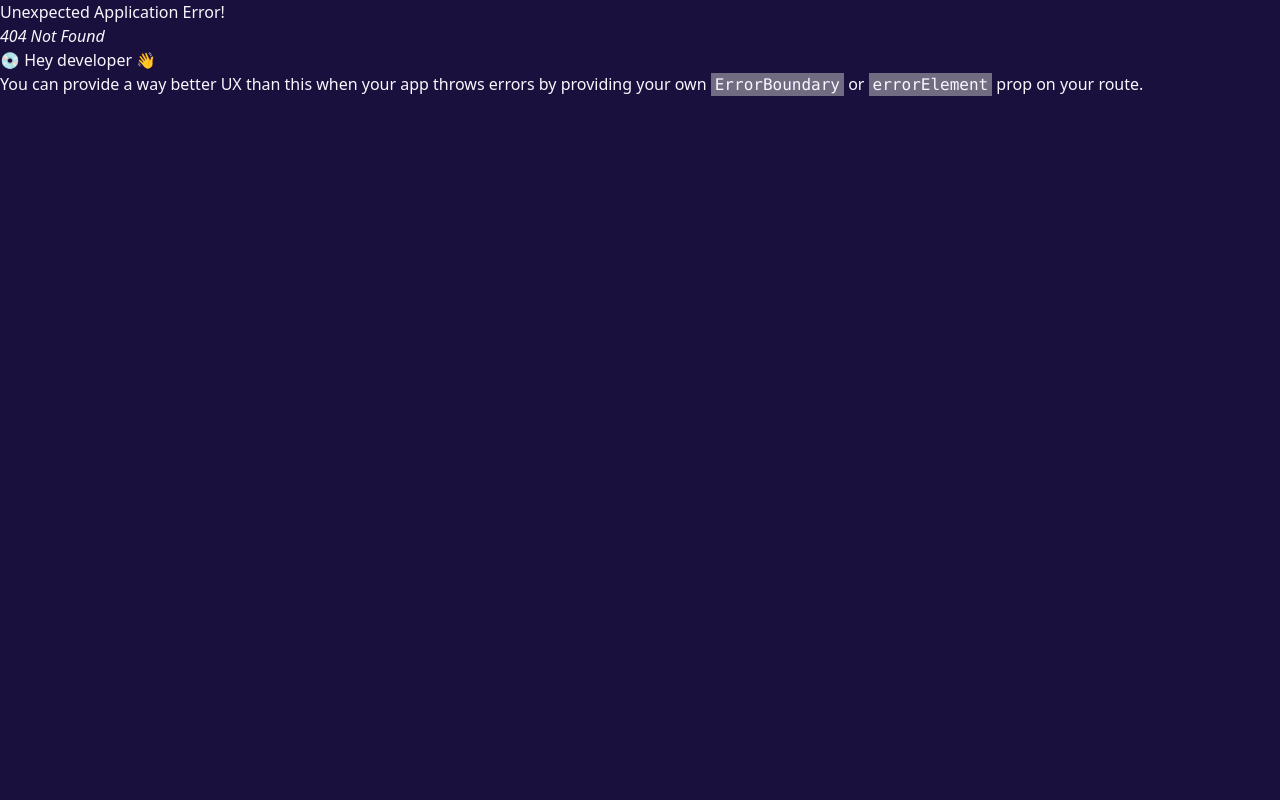
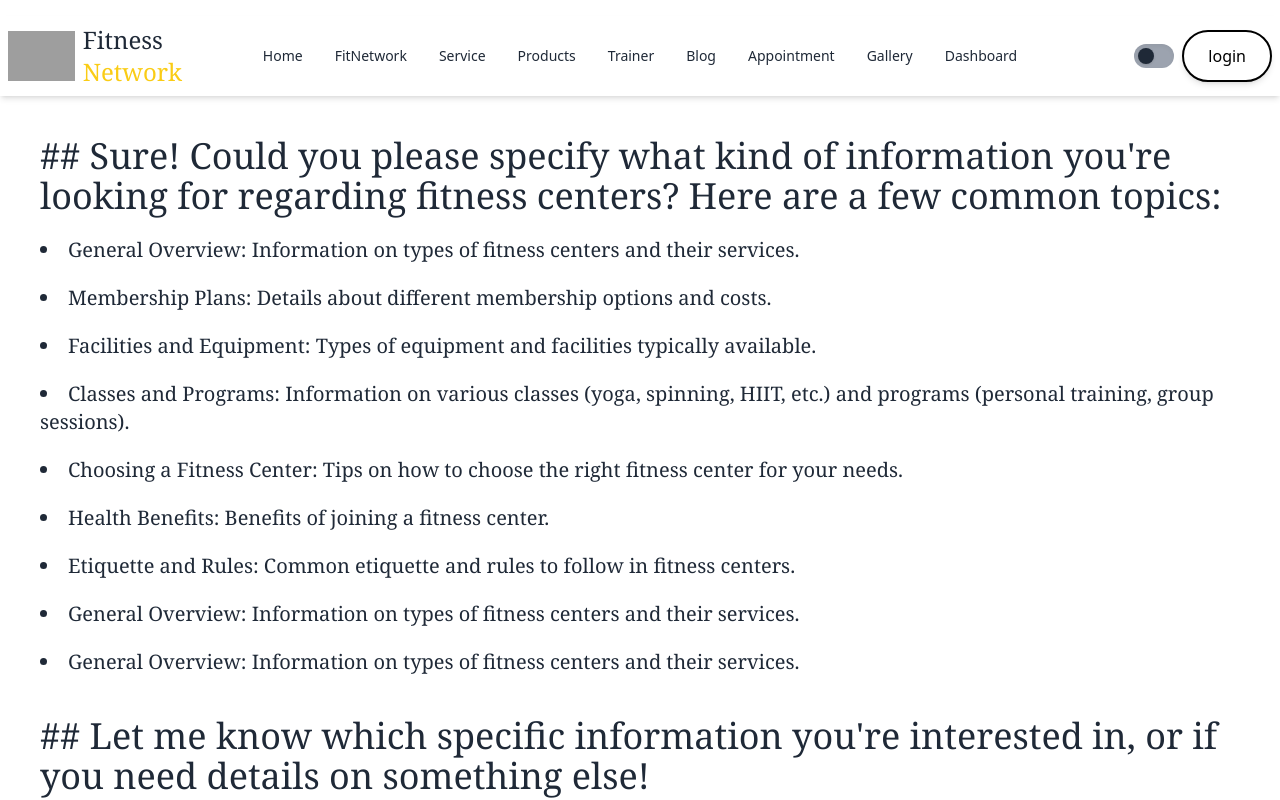
Before and after one commit to minhazapon/Fitness-Network--react.js--project, a React (Vite) app: page /learn in a window 1280 px wide. Before the commit this address had no page. Shown: the top 800 px of the page. Built offline with nearby package versions, Linux system fonts and the light colour scheme; grey boxes are pictures that could not be loaded.

Commit message:
learn file

```diff
--- a/src/Home files/About.jsx
+++ b/src/Home files/About.jsx
@@ -1,4 +1,5 @@
 
+import { Link } from "react-router-dom";
 
 
 
@@ -13,7 +14,11 @@ const About = () => {
                  <h1 className=" text-6xl font-serif">About Us</h1>
                  <p className=" mt-5 text-3xl font-serif">Fitness Center Information</p>
                  <p className=" text-xl text-slate-500 mt-5">Gyms are facilities equipped with a variety of exercise<br></br> equipment and amenities designed to help <br></br>individuals improve their fitness,<br></br> strength, flexibility, and overall health. They cater <br></br>to a wide range of fitness levels and goals,<br></br> from beginner to advanced athletes. Here’s <br></br>an in-depth look at what gyms typically <br></br> offer and how to make the most of your gym experience</p>
-                    <div>
+
+                     <Link to="/learn" >
+
+
+                     <div>
                     <a href="#_" className="relative mt-5   inline-flex items-center justify-center p-4 px-6 py-3 overflow-hidden font-medium text-indigo-600 transition duration-300 ease-out border-2 border-black rounded-full shadow-md group">
                     <span className="absolute inset-0 flex items-center justify-center w-full h-full text-white duration-300 -translate-x-full bg-black group-hover:translate-x-0 ease">
                     <svg className="w-6 h-6" fill="none" stroke="currentColor" viewBox="0 0 24 24" xmlns="http://www.w3.org/2000/svg"><path stroke-linecap="round" stroke-linejoin="round" stroke-width="2" d="M14 5l7 7m0 0l-7 7m7-7H3"></path></svg>
@@ -22,6 +27,10 @@ const About = () => {
                     <span className="relative invisible">Learn More </span>
                     </a>
                     </div>
+
+
+                     </Link>
+
               </div>
 
 
--- /dev/null
+++ b/src/Home files/Learn.jsx
@@ -0,0 +1,40 @@
+
+
+
+
+const Learn = () => {
+    return (
+        <div className=" mb-10  mt-10 ml-10 mr-10">
+
+            <div className=" flex-col md:flex-row lg:flex-row">
+
+            <h1 className=" text-4xl font-serif">## Sure! Could you please specify what kind of information you're looking for regarding fitness centers? Here are a few common topics:  </h1>
+
+
+            <li className=" text-xl font-serif mt-5"> General Overview: Information on types of fitness centers and their services.</li>
+            <li className=" text-xl font-serif mt-5"> Membership Plans: Details about different membership options and costs. </li>
+            <li className=" text-xl font-serif mt-5"> Facilities and Equipment: Types of equipment and facilities typically available.</li>
+            <li className=" text-xl font-serif mt-5"> Classes and Programs: Information on various classes (yoga, spinning, HIIT, etc.) and programs (personal training, group sessions).</li>
+            <li className=" text-xl font-serif mt-5"> Choosing a Fitness Center: Tips on how to choose the right fitness center for your needs.</li>
+            <li className=" text-xl font-serif mt-5"> Health Benefits: Benefits of joining a fitness center.</li>
+            <li className=" text-xl font-serif mt-5"> Etiquette and Rules: Common etiquette and rules to follow in fitness centers.</li>
+            <li className=" text-xl font-serif mt-5"> General Overview: Information on types of fitness centers and their services.</li>
+            <li className=" text-xl font-serif mt-5"> General Overview: Information on types of fitness centers and their services.</li>
+
+
+            <p className=" text-4xl font-serif mt-10"> ## Let me know which specific information you're interested in, or if you need details on something else!</p>
+
+
+
+
+
+
+
+
+            </div>
+
+        </div>
+    );
+};
+
+export default Learn;
--- a/src/main.jsx
+++ b/src/main.jsx
@@ -36,6 +36,7 @@ import Quin from './trainer/Quin';
 import Devin from './trainer/Devin';
 import BookDay from './Home files/BookDay';
 import Benifits from './Home files/Benifits';
+import Learn from './Home files/Learn';
 
 
 
@@ -133,6 +134,10 @@ const router = createBrowserRouter([
         path: "/benifits",
         element:  <Benifits></Benifits> ,
       },
+      {
+        path: "/learn",
+        element:   <Learn></Learn> ,
+      },
 
       {
         path: "/dash",
```
